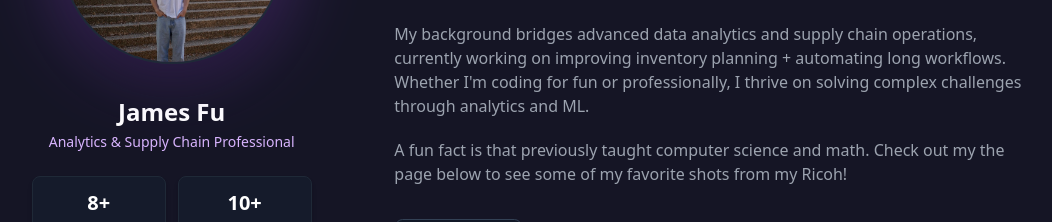
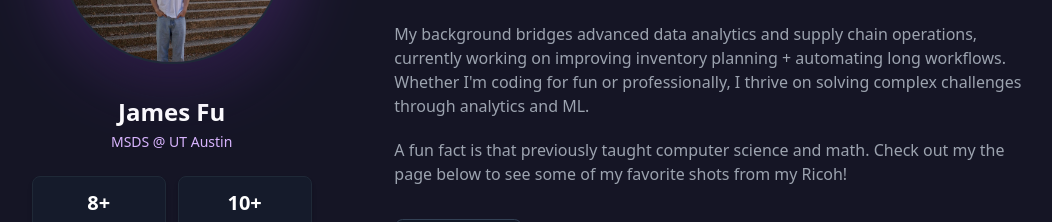
Before and after one commit to jamespfu/jamespfu.github.io, a Next.js app: page / in a window 1280 px wide. Shown: the part 840-1062 px from the top of the page, without its empty margins (119-1171 px from the left). Built offline with nearby package versions, Linux system fonts and the light colour scheme; what @teispace/next-themes would draw is missing.

Commit message:
2026 portfolio overhaul v2

```diff
--- a/app/(home)/components/About.tsx
+++ b/app/(home)/components/About.tsx
@@ -61,7 +61,7 @@ export default function About() {
             />
           </div>
           <h2 className="text-2xl font-bold text-white mt-2">James Fu</h2>
-          <p className="text-purple-300 text-sm mt-1 mb-6">Analytics & Supply Chain Professional</p>
+          <p className="text-purple-300 text-sm mt-1 mb-6">MSDS @ UT Austin</p>
 
           {/* Quick Stats Grid */}
           <div className="grid grid-cols-2 gap-3 w-full max-w-[280px]">
```
